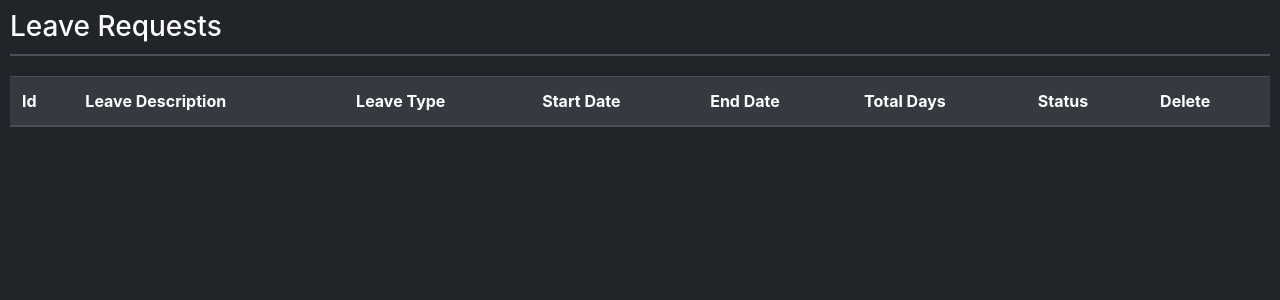
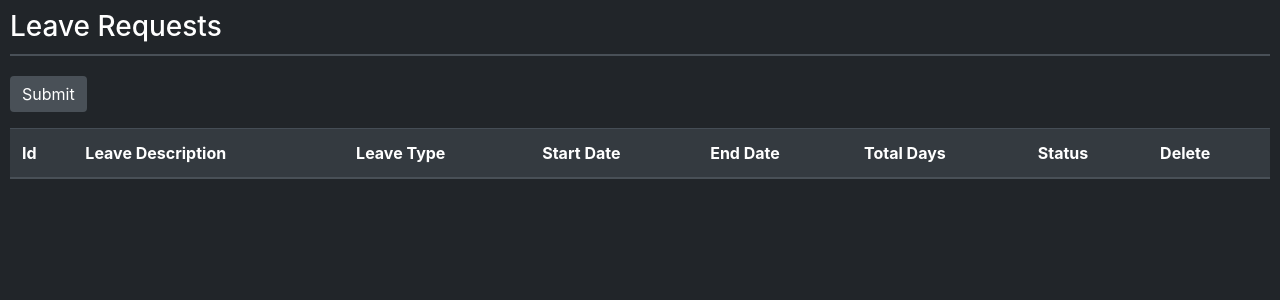
Before and after one commit to Ujwal314/LMSCollege, a Django app: page /details in a window 1280 px wide. Shown: the top 300 px of the page. Run offline with Django 3.2, Linux system fonts and the light colour scheme; data that the repository does not hold is empty; some libraries are stand-ins or nearby versions.

Commit message:
Initial commit of my Django web app

```diff
--- a/lms/views.py
+++ b/lms/views.py
@@ -155,8 +155,8 @@ def details(req):
                 delete=req.POST['delete']
                 l=LeaveReq.objects.get(id=delete)
                 l.delete()
-            else:
-                for i in range(len(id)):
+            elif 'submit' in req.POST:
+                for i in range(len(leave_type)):
                     daysleft= getattr(instance,leave_type[i])
                     ed = datetime.strptime(enddate[i], '%Y-%m-%d')
                     sd = datetime.strptime(startdate[i], '%Y-%m-%d')
--- a/templates/details.html
+++ b/templates/details.html
@@ -125,7 +125,7 @@
                 </div>
             {% endif %}
             <div>
-                <h3>Leave Requests</h3>
+                <h3>Leave Requests</h3><button type="submit" name="submit" class="btn">Submit</button>
                 <table class="table table-hover table-dark mt-3">
                     <thead>
                         <tr>
```
